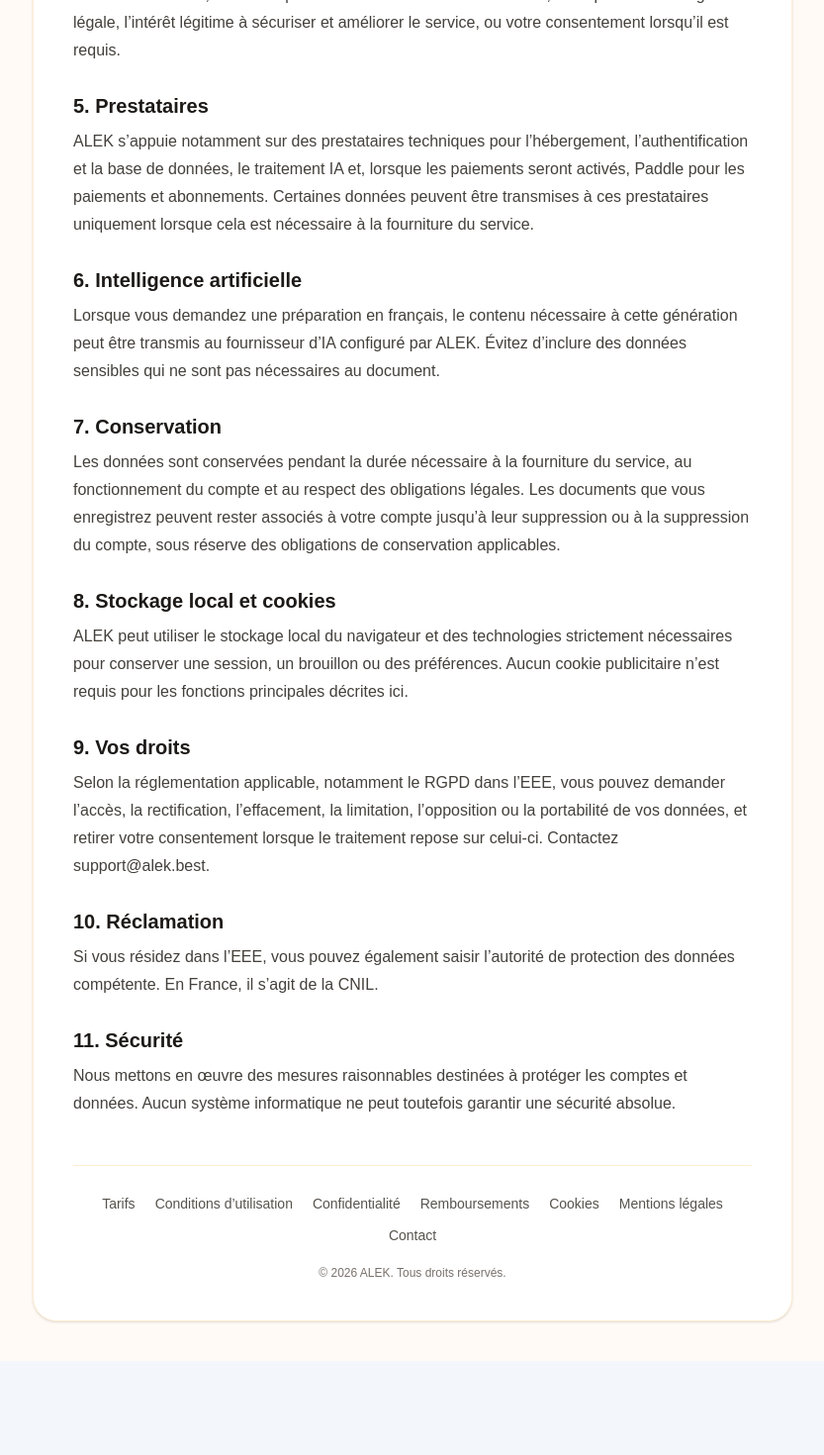
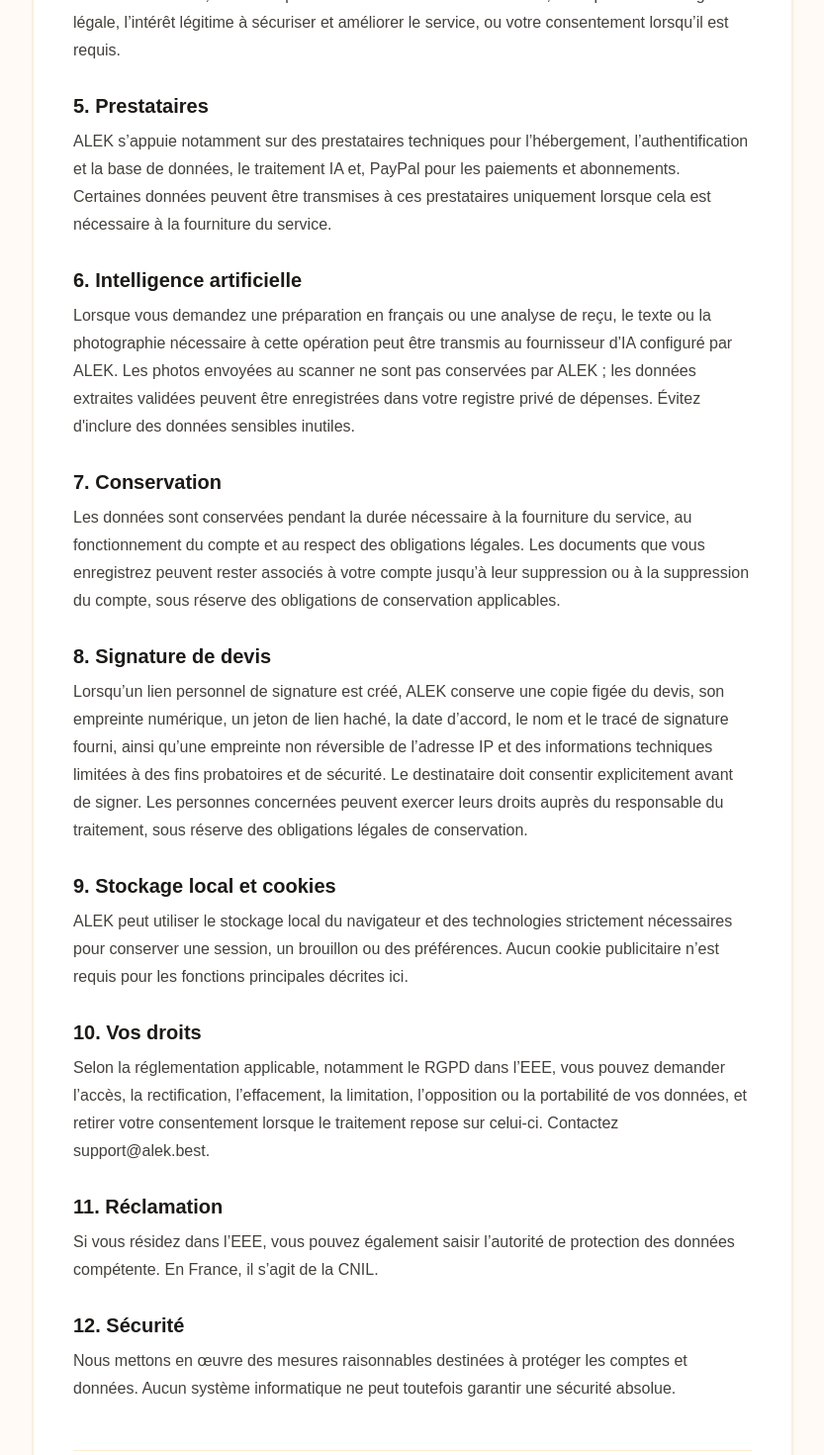
Before and after one commit to rostomiorjonikidze-dotcom/ALEK-app, a Next.js app: page /privacy in a window 1280 px wide. Shown: the part 720-2190 px from the top of the page at 99% size, without its empty margins (223-1056 px from the left). Before the commit the page ends 2095 px from the top, so only its background shows below. Built offline with nearby package versions, Linux system fonts and the light colour scheme.

Commit message:
docs: align legal pages with PayPal and new professional features

```diff
--- a/app/privacy/page.tsx
+++ b/app/privacy/page.tsx
@@ -50,24 +50,24 @@
             <p className="mt-2">Selon le traitement, les bases peuvent inclure l’exécution du contrat, le respect d’une obligation légale, l’intérêt légitime à sécuriser et améliorer le service, ou votre consentement lorsqu’il est requis.</p>
           </section>
           <section><h2 className="text-xl font-bold text-stone-900">5. Prestataires</h2>
-            <p className="mt-2">ALEK s’appuie notamment sur des prestataires techniques pour l’hébergement, l’authentification et la base de données, le traitement IA et, lorsque les paiements seront activés, Paddle pour les paiements et abonnements. Certaines données peuvent être transmises à ces prestataires uniquement lorsque cela est nécessaire à la fourniture du service.</p>
+            <p className="mt-2">ALEK s’appuie notamment sur des prestataires techniques pour l’hébergement, l’authentification et la base de données, le traitement IA et, PayPal pour les paiements et abonnements. Certaines données peuvent être transmises à ces prestataires uniquement lorsque cela est nécessaire à la fourniture du service.</p>
           </section>
           <section><h2 className="text-xl font-bold text-stone-900">6. Intelligence artificielle</h2>
-            <p className="mt-2">Lorsque vous demandez une préparation en français, le contenu nécessaire à cette génération peut être transmis au fournisseur d’IA configuré par ALEK. Évitez d’inclure des données sensibles qui ne sont pas nécessaires au document.</p>
+            <p className="mt-2">Lorsque vous demandez une préparation en français ou une analyse de reçu, le texte ou la photographie nécessaire à cette opération peut être transmis au fournisseur d’IA configuré par ALEK. Les photos envoyées au scanner ne sont pas conservées par ALEK ; les données extraites validées peuvent être enregistrées dans votre registre privé de dépenses. Évitez d'inclure des données sensibles inutiles.</p>
           </section>
           <section><h2 className="text-xl font-bold text-stone-900">7. Conservation</h2>
             <p className="mt-2">Les données sont conservées pendant la durée nécessaire à la fourniture du service, au fonctionnement du compte et au respect des obligations légales. Les documents que vous enregistrez peuvent rester associés à votre compte jusqu’à leur suppression ou à la suppression du compte, sous réserve des obligations de conservation applicables.</p>
           </section>
-          <section><h2 className="text-xl font-bold text-stone-900">8. Stockage local et cookies</h2>
+          <section><h2 className="text-xl font-bold text-stone-900">8. Signature de devis</h2><p className="mt-2">Lorsqu’un lien personnel de signature est créé, ALEK conserve une copie figée du devis, son empreinte numérique, un jeton de lien haché, la date d’accord, le nom et le tracé de signature fourni, ainsi qu’une empreinte non réversible de l’adresse IP et des informations techniques limitées à des fins probatoires et de sécurité. Le destinataire doit consentir explicitement avant de signer. Les personnes concernées peuvent exercer leurs droits auprès du responsable du traitement, sous réserve des obligations légales de conservation.</p></section><section><h2 className="text-xl font-bold text-stone-900">9. Stockage local et cookies</h2>
             <p className="mt-2">ALEK peut utiliser le stockage local du navigateur et des technologies strictement nécessaires pour conserver une session, un brouillon ou des préférences. Aucun cookie publicitaire n’est requis pour les fonctions principales décrites ici.</p>
           </section>
-          <section><h2 className="text-xl font-bold text-stone-900">9. Vos droits</h2>
+          <section><h2 className="text-xl font-bold text-stone-900">10. Vos droits</h2>
             <p className="mt-2">Selon la réglementation applicable, notamment le RGPD dans l’EEE, vous pouvez demander l’accès, la rectification, l’effacement, la limitation, l’opposition ou la portabilité de vos données, et retirer votre consentement lorsque le traitement repose sur celui-ci. Contactez {LEGAL.supportEmail}.</p>
           </section>
-          <section><h2 className="text-xl font-bold text-stone-900">10. Réclamation</h2>
+          <section><h2 className="text-xl font-bold text-stone-900">11. Réclamation</h2>
             <p className="mt-2">Si vous résidez dans l’EEE, vous pouvez également saisir l’autorité de protection des données compétente. En France, il s’agit de la CNIL.</p>
           </section>
-          <section><h2 className="text-xl font-bold text-stone-900">11. Sécurité</h2>
+          <section><h2 className="text-xl font-bold text-stone-900">12. Sécurité</h2>
             <p className="mt-2">Nous mettons en œuvre des mesures raisonnables destinées à protéger les comptes et données. Aucun système informatique ne peut toutefois garantir une sécurité absolue.</p>
           </section>
         </div>
```
